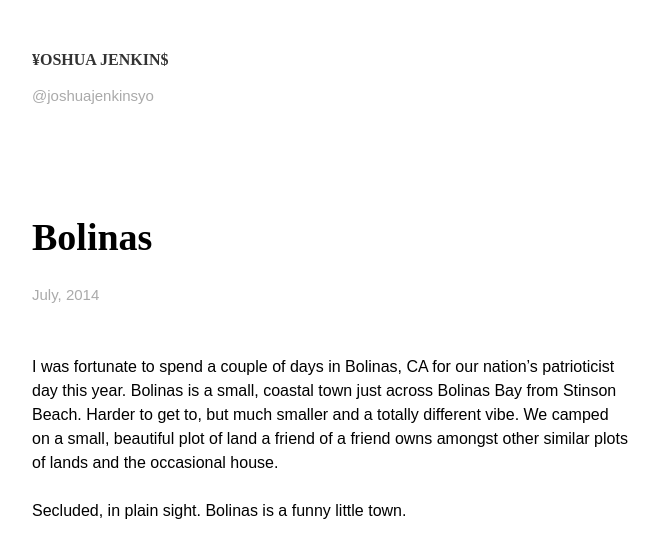
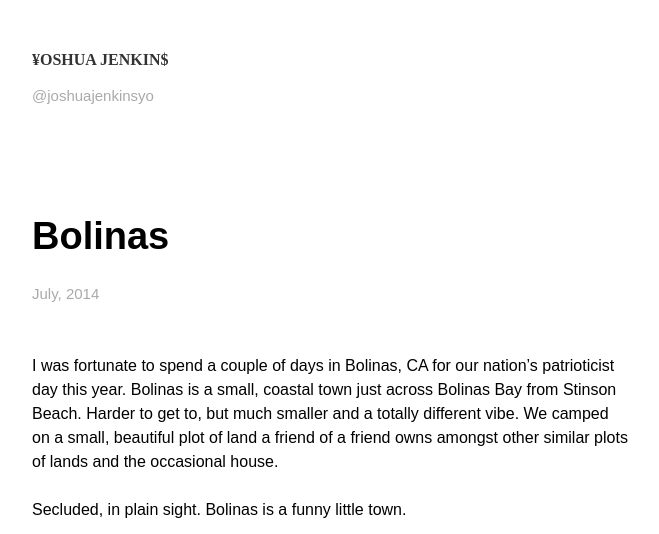
Before and after one commit to joshuajenkins/joshuajenkins.github.io, a Jekyll site: the page built from _posts/2014-07-05-bolinas.md, in a window 1280 px wide. Shown: the top 534 px of the page, without its empty margins (309-968 px from the left). Built offline with Jekyll 4.4.1, drawn with Linux system fonts in a browser that asks for light colours; some web fonts are replaced; grey boxes are pictures that could not be loaded.

Commit message:
Bye Surveyor

```diff
--- a/src/scss/_about.scss
+++ /dev/null
@@ -1,5 +0,0 @@
-.inline-photo {
-	float: left;
-	width: $baseline*4.5;
-	margin: $baseline/4 $baseline $baseline/2 0;
-}
--- a/src/scss/_header.scss
+++ b/src/scss/_header.scss
@@ -8,7 +8,7 @@
 .header-title {
   font-weight: 700;
   font-size: $font-regular;
-  font-family: $font-text;
+  font-family: $font-sans;
   line-height: $baseline;
   text-transform: uppercase;
   margin: 0;
--- a/src/scss/_vars.scss
+++ b/src/scss/_vars.scss
@@ -26,6 +26,4 @@ $width-paragraph: 630px;
 $width-image:     780px;
 $page-padding:    16px;
 
-$font-display:  'Surveyor SSm A', 'Surveyor SSm B';
 $font-sans:     'Ideal Sans SSm A', 'Ideal Sans SSm B';
-$font-text:     'Ideal Sans SSm A', 'Ideal Sans SSm B';
--- a/src/scss/home.scss
+++ b/src/scss/home.scss
@@ -14,7 +14,7 @@
   padding: 0;
 }
 .listItem-title {
-  font-family: $font-text;
+  font-family: $font-sans;
   font-style: italic;
   font-weight: 500;
   display: block;
--- a/src/scss/main.scss
+++ b/src/scss/main.scss
@@ -35,14 +35,12 @@ a:visited {
 }
 
 .heading-1 {
-	font-family: $font-text;
 	font-weight: 700;
 	font-size: $fontSize-large;
 	margin: 0;
 	margin-bottom: $baseline*2;
 }
 .heading-2 {
-  font-family: $font-text;
   font-weight: 700;
   font-size: $fontSize-medium;
   margin: 0;
```
Also changed, not shown: css/main.css.
